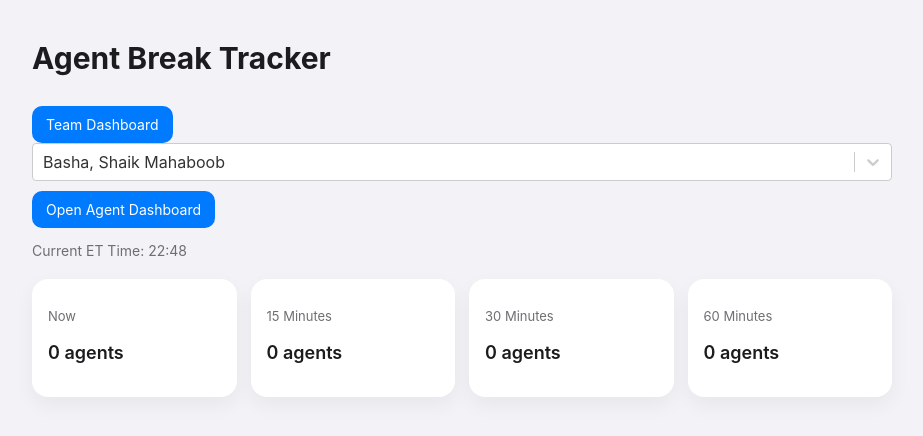
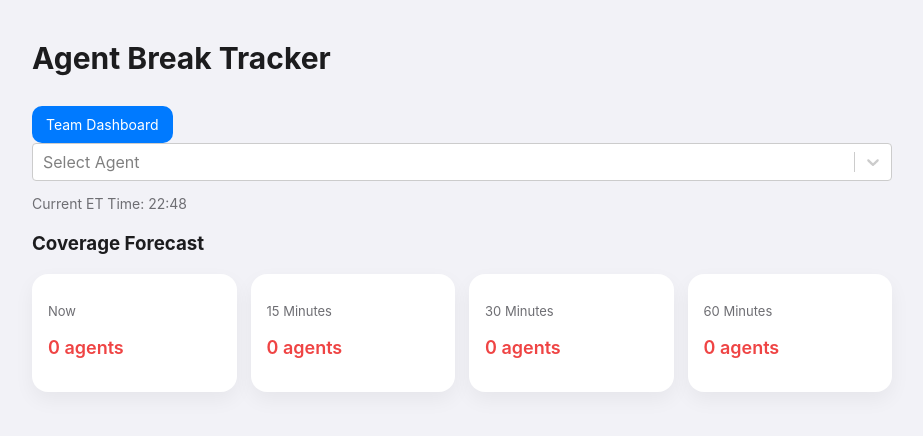
Before and after one commit to Blue-pill-786/agent-break-tracker, a React (Vite) app: page / in a window 1280 px wide. Shown: the top 436 px of the page, without its empty margins (178-1101 px from the left). Built offline with nearby package versions, Linux system fonts and the light colour scheme.

Commit message:
Final fix

```diff
--- a/src/pages/Dashboard.jsx
+++ b/src/pages/Dashboard.jsx
@@ -10,7 +10,7 @@ import "../styles/dashboard.css"
 export default function Dashboard(){
 
 const [now,setNow] = useState(getESTMinutes())
-const [selectedAgent,setSelectedAgent] = useState(agents[0])
+const [selectedAgent,setSelectedAgent] = useState(null)
 
 useEffect(()=>{
 
@@ -22,7 +22,7 @@ return ()=>clearInterval(timer)
 
 },[])
 
-/* ---------- dropdown ---------- */
+/* ---------- dropdown options ---------- */
 
 const options = agents.map((a,index)=>({
 value:index,
@@ -87,6 +87,16 @@ const coverage15 = countWorkingAgents(15)
 const coverage30 = countWorkingAgents(30)
 const coverage60 = countWorkingAgents(60)
 
+/* ---------- coverage color logic ---------- */
+
+function getCoverageColor(value){
+
+if(value >= 6) return "#22c55e"   // green
+if(value >= 3) return "#f59e0b"   // yellow
+return "#ef4444"                  // red
+
+}
+
 /* ---------- UI ---------- */
 
 return(
@@ -99,13 +109,17 @@ return(
 Team Dashboard
 </Link>
 
+{/* ---------- agent selector ---------- */}
+
 <Select
 options={options}
-value={{label:selectedAgent.name,value:agents.indexOf(selectedAgent)}}
+placeholder="Select Agent"
 onChange={(option)=>setSelectedAgent(agents[option.value])}
 />
 
-{/* OPEN AGENT DASHBOARD BUTTON */}
+{/* ---------- open agent dashboard ---------- */}
+
+{selectedAgent && (
 
 <Link
 to={`/agent/${selectedAgent.id}`}
@@ -115,30 +129,54 @@ style={{marginTop:"10px",display:"inline-block"}}
 Open Agent Dashboard
 </Link>
 
+)}
+
 <p className="time">
 Current ET Time: {formatTime(now)}
 </p>
+
+<h3 style={{marginTop:"20px"}}>Coverage Forecast</h3>
 
 <div className="cards">
 
 <div className="card">
 <p className="card-title">Now</p>
-<p className="card-value">{coverageNow} agents</p>
+<p
+className="card-value"
+style={{color:getCoverageColor(coverageNow)}}
+>
+{coverageNow} agents
+</p>
 </div>
 
 <div className="card">
 <p className="card-title">15 Minutes</p>
-<p className="card-value">{coverage15} agents</p>
+<p
+className="card-value"
+style={{color:getCoverageColor(coverage15)}}
+>
+{coverage15} agents
+</p>
 </div>
 
 <div className="card">
 <p className="card-title">30 Minutes</p>
-<p className="card-value">{coverage30} agents</p>
+<p
+className="card-value"
+style={{color:getCoverageColor(coverage30)}}
+>
+{coverage30} agents
+</p>
 </div>
 
 <div className="card">
 <p className="card-title">60 Minutes</p>
-<p className="card-value">{coverage60} agents</p>
+<p
+className="card-value"
+style={{color:getCoverageColor(coverage60)}}
+>
+{coverage60} agents
+</p>
 </div>
 
 </div>
--- a/src/pages/TeamDashboard.jsx
+++ b/src/pages/TeamDashboard.jsx
@@ -1,4 +1,6 @@
 import { useState, useEffect } from "react"
+import { Link } from "react-router-dom"
+import Select from "react-select"
 
 import { agents } from "../data/agents"
 import { timeToMinutes, getESTMinutes } from "../utils/timeUtils"
@@ -8,16 +10,24 @@ import "../styles/dashboard.css"
 export default function TeamDashboard(){
 
 const [now,setNow] = useState(getESTMinutes())
+const [selectedAgent,setSelectedAgent] = useState(null)
 
 useEffect(()=>{
 
-const timer = setInterval(()=>{
+const timer=setInterval(()=>{
 setNow(getESTMinutes())
 },1000)
 
 return ()=>clearInterval(timer)
 
 },[])
+
+/* ---------- dropdown options ---------- */
+
+const options = agents.map((a,index)=>({
+value:index,
+label:a.name
+}))
 
 /* ---------- helpers ---------- */
 
@@ -82,7 +92,7 @@ return null
 
 }
 
-/* ---------- agents on break ---------- */
+/* ---------- agents currently on break ---------- */
 
 const agentsOnBreak = agents
 .map(agent=>{
@@ -127,8 +137,7 @@ if(diff <= minutes){
 
 return{
 name:agent.name,
-type:next.type,
-time:next.time
+type:next.type
 }
 
 }
@@ -190,9 +199,9 @@ return null
 
 /* ---------- coverage forecast ---------- */
 
-function calculateCoverage(offsetMinutes){
+function calculateCoverage(offset){
 
-const future = now + offsetMinutes
+const future = now + offset
 
 let working = 0
 
@@ -247,6 +256,28 @@ return(
 Current ET Time: {formatTime(now)}
 </p>
 
+<Link to="/" className="nav-btn">
+Agent Dashboard
+</Link>
+
+<Select
+options={options}
+placeholder="Select Agent"
+onChange={(option)=>setSelectedAgent(agents[option.value])}
+/>
+
+{selectedAgent && (
+
+<Link
+to={`/agent/${selectedAgent.id}`}
+className="nav-btn"
+style={{marginTop:"10px",display:"inline-block"}}
+>
+Open Agent Dashboard
+</Link>
+
+)}
+
 <div className="team-grid">
 
 {/* ACTIVE BREAKS */}
@@ -264,17 +295,11 @@ Current ET Time: {formatTime(now)}
 <div key={i} className="team-card">
 
 <div>
-
-<strong>{a.name}</strong> <br/>
+<strong>{a.name}</strong><br/>
 {a.type}
-
 </div>
 
-<div>
-
-{a.remaining} min left
-
-</div>
+<div>{a.remaining} min left</div>
 
 </div>
 
@@ -289,16 +314,12 @@ Current ET Time: {formatTime(now)}
 <h3>Breaks in 15 Minutes</h3>
 
 {break15.length === 0 ?(
-
 <p className="empty">None</p>
-
 ):(break15.map((a,i)=>(
 
 <div key={i} className="team-card">
-
 <div>{a.name}</div>
 <div>{a.type}</div>
-
 </div>
 
 )))}
@@ -312,16 +333,12 @@ Current ET Time: {formatTime(now)}
 <h3>Breaks in 30 Minutes</h3>
 
 {break30.length === 0 ?(
-
 <p className="empty">None</p>
-
 ):(break30.map((a,i)=>(
 
 <div key={i} className="team-card">
-
 <div>{a.name}</div>
 <div>{a.type}</div>
-
 </div>
 
 )))}
@@ -335,16 +352,12 @@ Current ET Time: {formatTime(now)}
 <h3>Breaks in 60 Minutes</h3>
 
 {break60.length === 0 ?(
-
 <p className="empty">None</p>
-
 ):(break60.map((a,i)=>(
 
 <div key={i} className="team-card">
-
 <div>{a.name}</div>
 <div>{a.type}</div>
-
 </div>
 
 )))}
@@ -358,16 +371,12 @@ Current ET Time: {formatTime(now)}
 <h3>Shift Ending Soon</h3>
 
 {shiftEndingSoon.length === 0 ?(
-
 <p className="empty">None</p>
-
 ):(shiftEndingSoon.map((a,i)=>(
 
 <div key={i} className="team-card">
-
 <div>{a.name}</div>
 <div>{a.time}</div>
-
 </div>
 
 )))}
@@ -381,23 +390,19 @@ Current ET Time: {formatTime(now)}
 <h3>Agents Logging In Soon</h3>
 
 {loginSoon.length === 0 ?(
-
 <p className="empty">None</p>
-
 ):(loginSoon.map((a,i)=>(
 
 <div key={i} className="team-card">
-
 <div>{a.name}</div>
 <div>{a.time}</div>
-
 </div>
 
 )))}
 
 </div>
 
-{/* COVERAGE FORECAST */}
+{/* COVERAGE */}
 
 <div className="team-section">
 
@@ -405,30 +410,22 @@ Current ET Time: {formatTime(now)}
 
 <div className="team-card">
 <div>Now</div>
-<div style={{color:coverageColor(coverageNow)}}>
-{coverageNow} agents
-</div>
+<div style={{color:coverageColor(coverageNow)}}>{coverageNow} agents</div>
 </div>
 
 <div className="team-card">
 <div>15 Minutes</div>
-<div style={{color:coverageColor(coverage15)}}>
-{coverage15} agents
-</div>
+<div style={{color:coverageColor(coverage15)}}>{coverage15} agents</div>
 </div>
 
 <div className="team-card">
 <div>30 Minutes</div>
-<div style={{color:coverageColor(coverage30)}}>
-{coverage30} agents
-</div>
+<div style={{color:coverageColor(coverage30)}}>{coverage30} agents</div>
 </div>
 
 <div className="team-card">
 <div>60 Minutes</div>
-<div style={{color:coverageColor(coverage60)}}>
-{coverage60} agents
-</div>
+<div style={{color:coverageColor(coverage60)}}>{coverage60} agents</div>
 </div>
 
 </div>
```
